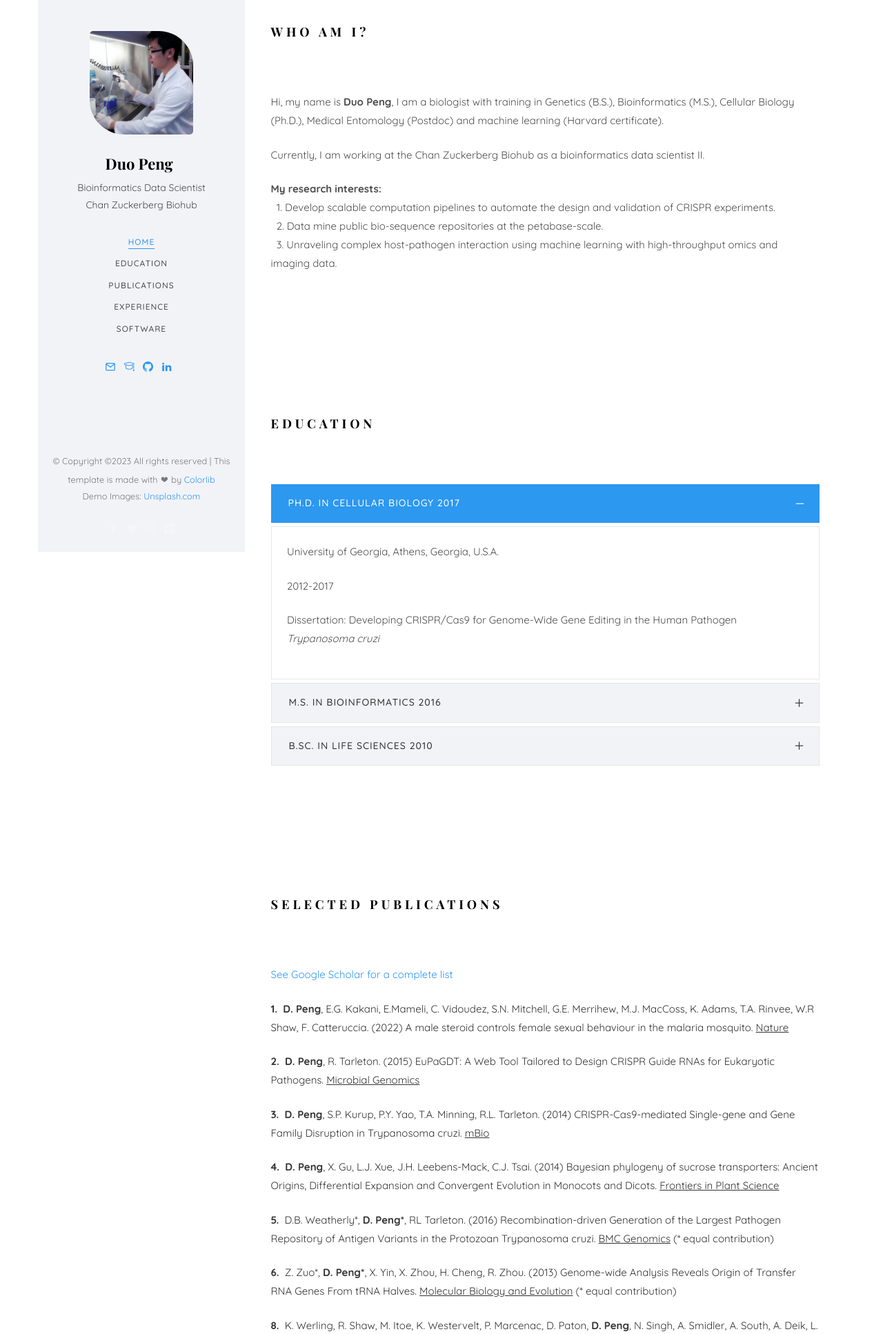
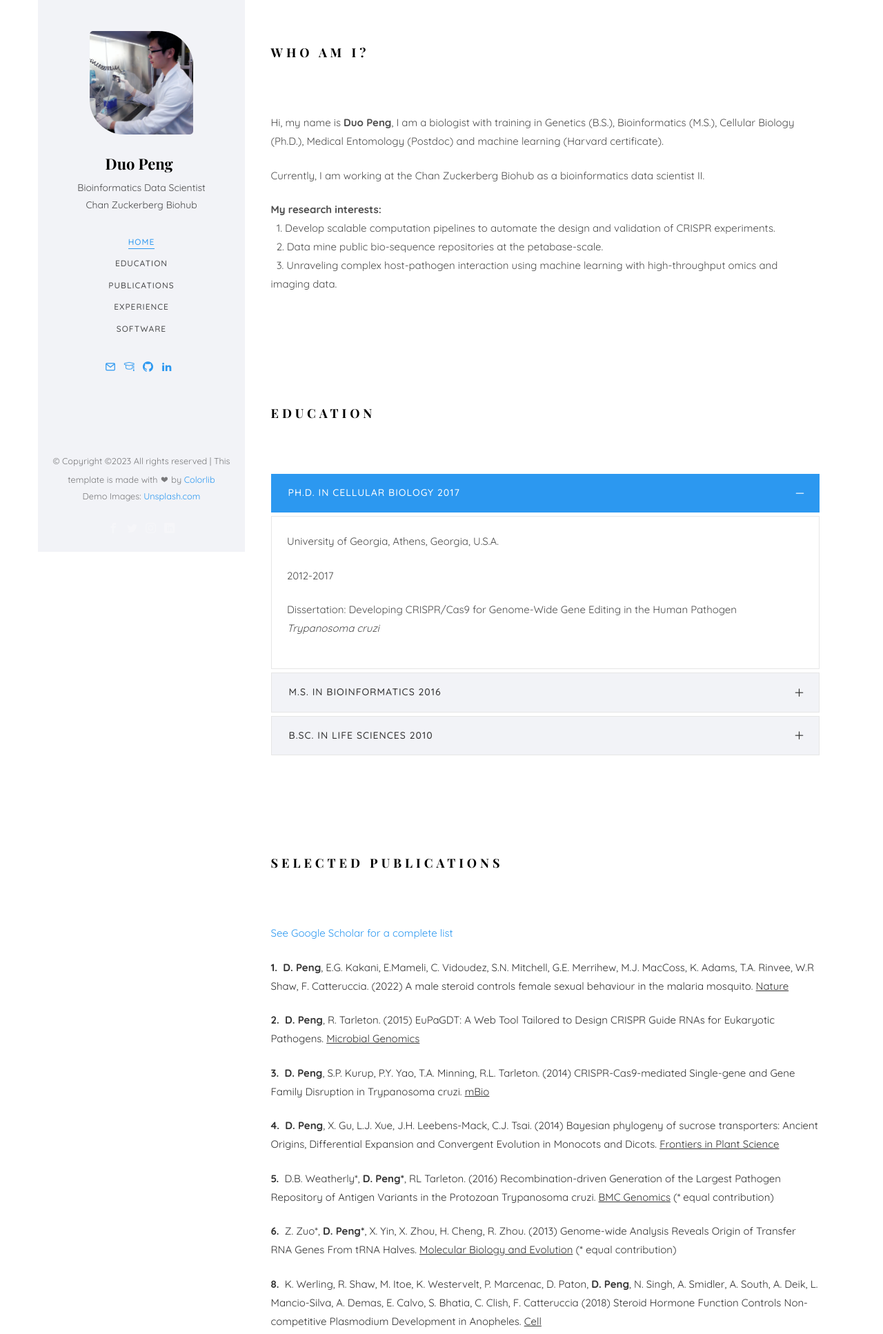
Before and after one commit to duopeng/duopeng.github.io, a PHP site: page / in a window 1280 px wide. Shown: the top 1934 px of the page at 69% size. Run offline with PHP 8.4, Linux system fonts and the light colour scheme; some libraries are stand-ins or nearby versions; some web fonts are replaced.

Commit message:
Update style.css

```diff
--- a/css/style.css
+++ b/css/style.css
@@ -380,8 +380,8 @@ body.offcanvas {
 .colorlib-about,
 .colorlib-services,
 .colorlib-contact {
-  padding-top: 2em;
-  padding-bottom: 9em;
+  padding-top: 4em;
+  padding-bottom: 4em;
   clear: both;
   width: 100%;
   display: block; }
```
